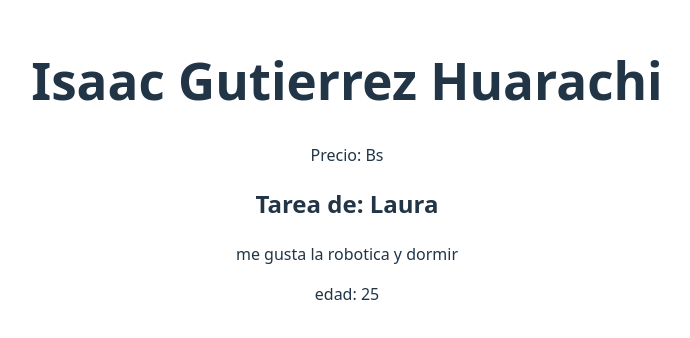
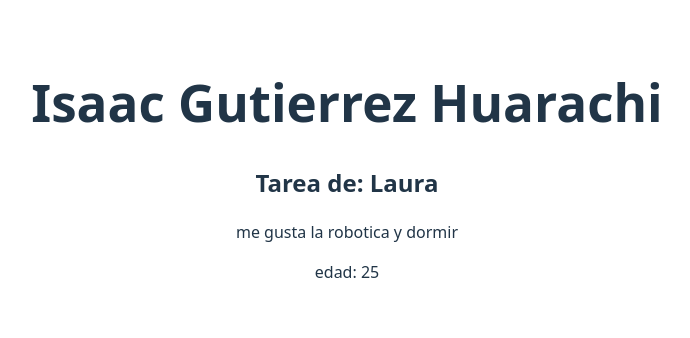
Before and after one commit to Isaac-sys-2023/curso-react-ts, a React (Vite) app: page / in a window 1280 px wide. Shown: the part 230-568 px from the top of the page, without its empty margins (293-983 px from the left). Built offline with nearby package versions, Linux system fonts and the light colour scheme.

Commit message:
refactor: Borrando codigo inutil en el .gitignore y src/App.tsx

```diff
--- a/src/App.tsx
+++ b/src/App.tsx
@@ -1,8 +1,5 @@
 import { useState } from 'react'
-import reactLogo from './assets/react.svg'
-import viteLogo from '/vite.svg'
 import './App.css'
-import Nombre from './componentes/nombre'
 import Presentacion from './src_laura_ml/Presentacion'
 
 
@@ -12,7 +9,6 @@
   return (
     <>
       <h1>Isaac Gutierrez Huarachi</h1>
-      <Nombre />
       <Presentacion nombre='Laura' descripcion='me gusta la robotica y dormir' edad={25}/>
     </>
 
```
Also changed, not shown: 1 other file (tests, documents, lock files or other folders).
